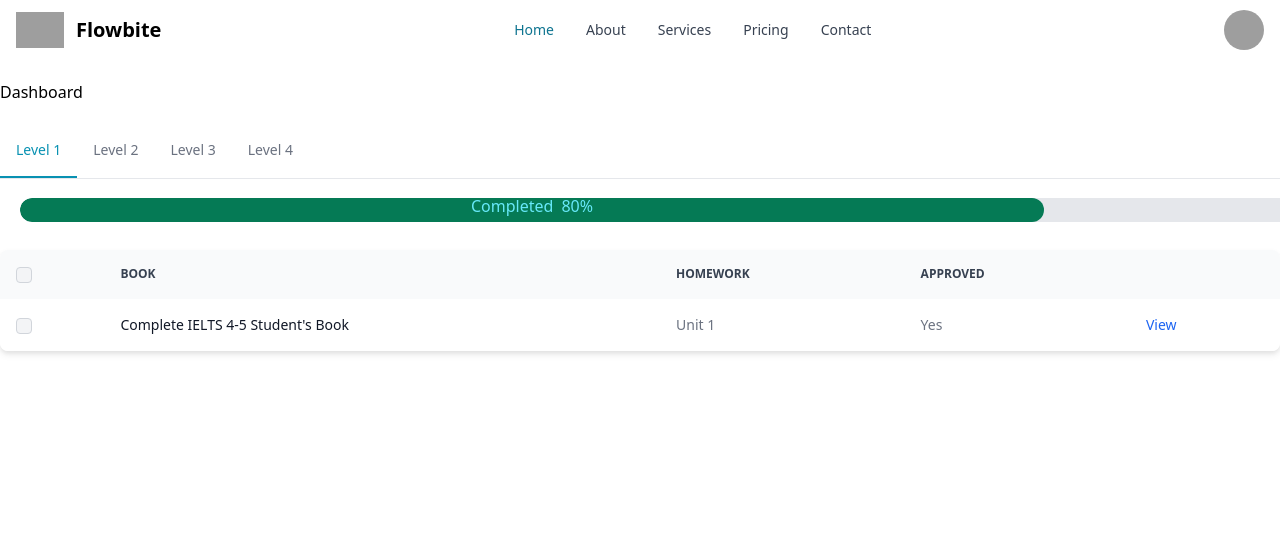
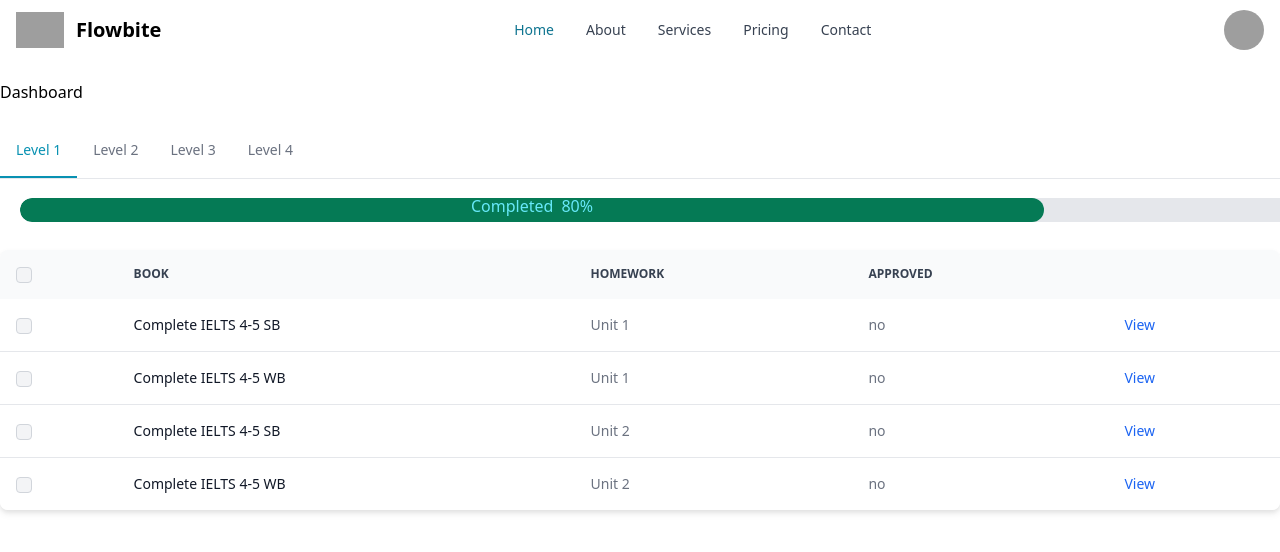
Before and after one commit to innovativecentre-it/innovativecentre-lms, a React (Create React App) app: page / in a window 1280 px wide. Shown: the top 552 px of the page. Built offline with nearby package versions, Linux system fonts and the light colour scheme; grey boxes are pictures that could not be loaded.

Commit message:
added for loop logic to render all items from dict. added feature to use TrackerList dynamically.

```diff
--- a/src/components/Dashboard.jsx
+++ b/src/components/Dashboard.jsx
@@ -7,6 +7,21 @@ const Dashboard = () => {
     {
       book: "Complete IELTS 4-5 SB",
       unit: "Unit 1",
+      approved: "no",
+    },
+    {
+      book: "Complete IELTS 4-5 WB",
+      unit: "Unit 1",
+      approved: "no",
+    },
+    {
+      book: "Complete IELTS 4-5 SB",
+      unit: "Unit 2",
+      approved: "no",
+    },
+    {
+      book: "Complete IELTS 4-5 WB",
+      unit: "Unit 2",
       approved: "no",
     },
   ];
@@ -37,16 +52,16 @@ const Dashboard = () => {
       <h1 className="my-5">Dashboard</h1>
       <Tabs.Group aria-label="Tabs with underline" style="underline">
         <Tabs.Item title="Level 1">
-          <TrackerList />
+          <TrackerList levelData={level1} />
         </Tabs.Item>
         <Tabs.Item title="Level 2">
-          <TrackerList />
+          <TrackerList levelData={level2} />
         </Tabs.Item>
         <Tabs.Item title="Level 3">
-          <TrackerList />
+          <TrackerList levelData={level3} />
         </Tabs.Item>
         <Tabs.Item title="Level 4">
-          <TrackerList />
+          <TrackerList levelData={level4} />
         </Tabs.Item>
       </Tabs.Group>
     </div>
--- a/src/components/TrackerList.jsx
+++ b/src/components/TrackerList.jsx
@@ -26,15 +26,19 @@ const TrackerList = (props) => {
           </Table.HeadCell>
         </Table.Head>
         <Table.Body className="divide-y">
-          <Table.Row className="bg-white dark:border-gray-700 dark:bg-gray-800">
+          {props.levelData.map((item, index) => (
+            <Table.Row
+              key={index}
+              className="bg-white dark:border-gray-700 dark:bg-gray-800"
+            >
               <Table.Cell className="!p-4">
                 <Checkbox />
               </Table.Cell>
               <Table.Cell className="whitespace-nowrap font-medium text-gray-900 dark:text-white">
-              Complete IELTS 4-5 Student's Book
+                {item.book}
               </Table.Cell>
-            <Table.Cell>Unit 1</Table.Cell>
-            <Table.Cell>Yes</Table.Cell>
+              <Table.Cell>{item.unit}</Table.Cell>
+              <Table.Cell>{item.approved}</Table.Cell>
               <Table.Cell>
                 <a
                   href="/"
@@ -44,6 +48,7 @@ const TrackerList = (props) => {
                 </a>
               </Table.Cell>
             </Table.Row>
+          ))}
         </Table.Body>
       </Table>
     </div>
```
Lines whose indentation alone changed are shown as unchanged.
